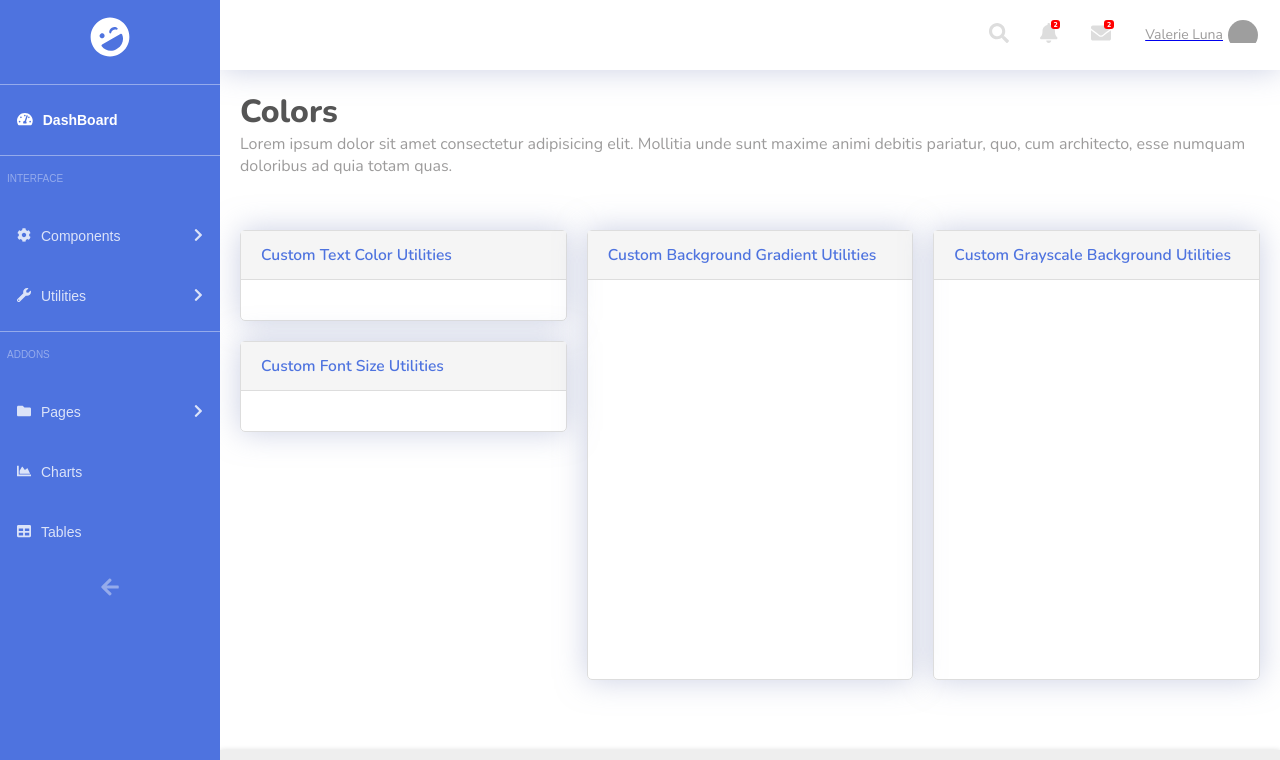
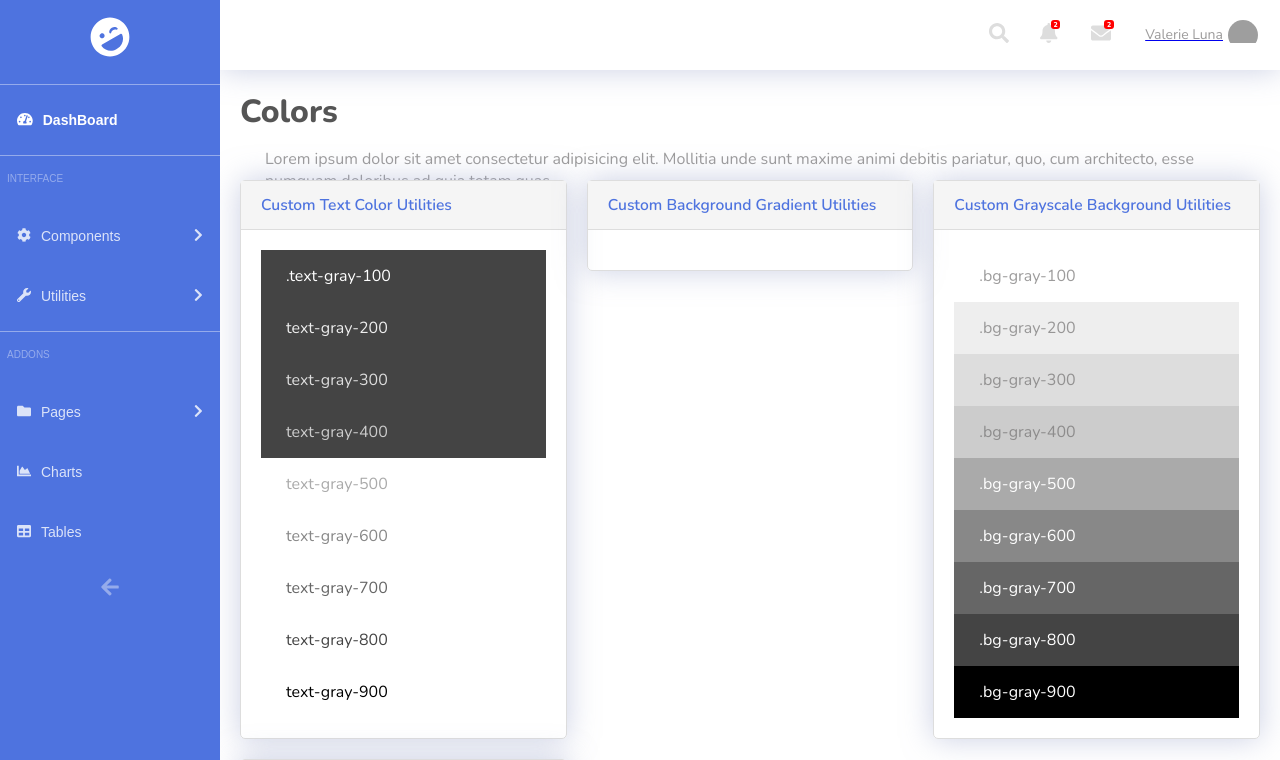
Before and after one commit to RobertLigman/sb-admin-2-clone, a React (Create React App) app: page /Colors in a window 1280 px wide. Shown: the top 760 px of the page. Built offline with nearby package versions, Linux system fonts and the light colour scheme; grey boxes are pictures that could not be loaded.

Commit message:
add styling into colors subpage and fix displaying Card.js

```diff
--- a/src/components/Card.css
+++ b/src/components/Card.css
@@ -2,7 +2,7 @@
     border: 1px solid #ddd;
     border-radius: 5px;
     font-size: 0.65rem;
-    margin: 20px 0;
+    margin: 20px 0 auto 0;
     box-shadow: 0px 0px 30px 0px rgba(151, 161, 201, 0.5);
 }
 
--- a/src/components/Card.js
+++ b/src/components/Card.js
@@ -2,7 +2,7 @@ import React from "react";
 
 import "./Card.css";
 const Card = (props) => (
-  <div className={`Card ${props.classes}`}>
+  <div className={`Card ${props.classes ? props.classes : ""}`}>
     <div className="Card-header">
       <h2
         className={`Card-header__title  ${
--- a/src/components/Colors/Colors.css
+++ b/src/components/Colors/Colors.css
@@ -3,5 +3,94 @@
     gap: 20px;
     grid-template-columns: 1fr 1fr 1fr;
     margin: 20px;
-    grid-template-rows: minmax(80px, 100px) auto;
+    grid-template-rows: 50px auto;
 }
+
+.bg-dark {
+    background-color: #444;
+}
+
+[class*="text"],
+[class*="gray"] {
+    padding: 15px 25px;
+}
+
+.text-gray-100 {
+    color: #fff;
+}
+
+.text-gray-200 {
+    color: #eee;
+}
+
+.text-gray-300 {
+    color: #ddd;
+}
+
+.text-gray-400 {
+    color: #ccc;
+}
+
+.text-gray-500 {
+    color: #aaa;
+}
+
+.text-gray-600 {
+    color: #888;
+}
+
+.text-gray-700 {
+    color: #666;
+}
+
+.text-gray-800 {
+    color: #444;
+}
+
+.text-gray-900 {
+    color: #000;
+}
+
+.text-xs {
+    font-size: 0.7rem;
+}
+
+.text-lg {
+    font-size: 1.4rem;
+}
+
+.bg-gray-100 {
+    background-color: #fff;
+}
+
+.bg-gray-200 {
+    background-color: #eee;
+}
+
+.bg-gray-300 {
+    background-color: #ddd;
+}
+
+.bg-gray-400 {
+    background-color: #ccc;
+}
+
+.bg-gray-500 {
+    background-color: #aaa;
+}
+
+.bg-gray-600 {
+    background-color: #888;
+}
+
+.bg-gray-700 {
+    background-color: #666;
+}
+
+.bg-gray-800 {
+    background-color: #444;
+}
+
+.bg-gray-900 {
+    background-color: #000;
+}
--- a/src/components/Colors/Colors.js
+++ b/src/components/Colors/Colors.js
@@ -15,12 +15,35 @@ const Colors = () => {
         </p>
       </div>
       <div>
-        <Card title="Custom Text Color Utilities"></Card>
-        <Card title="Custom Font Size Utilities"></Card>
+        <Card title="Custom Text Color Utilities">
+          <p className="text-gray-100 bg-dark">.text-gray-100</p>
+          <p className="text-gray-200 bg-dark">text-gray-200</p>
+          <p className="text-gray-300 bg-dark">text-gray-300</p>
+          <p className="text-gray-400 bg-dark">text-gray-400</p>
+          <p className="text-gray-500 ">text-gray-500</p>
+          <p className="text-gray-600">text-gray-600</p>
+          <p className="text-gray-700 ">text-gray-700</p>
+          <p className="text-gray-800 ">text-gray-800</p>
+          <p className="text-gray-900 k">text-gray-900</p>
+        </Card>
+        <Card title="Custom Font Size Utilities">
+          <p className="text-xs">.text-xs</p>
+          <p className="text-lg">.text-lg</p>
+        </Card>
       </div>
 
       <Card title="Custom Background Gradient Utilities"></Card>
-      <Card title="Custom Grayscale Background Utilities"></Card>
+      <Card title="Custom Grayscale Background Utilities">
+        <p className="bg-gray-100">.bg-gray-100</p>
+        <p className="bg-gray-200">.bg-gray-200</p>
+        <p className="bg-gray-300">.bg-gray-300</p>
+        <p className="bg-gray-400">.bg-gray-400</p>
+        <p className="bg-gray-500 text-gray-100">.bg-gray-500</p>
+        <p className="bg-gray-600 text-gray-100">.bg-gray-600</p>
+        <p className="bg-gray-700 text-gray-100">.bg-gray-700</p>
+        <p className="bg-gray-800 text-gray-100">.bg-gray-800</p>
+        <p className="bg-gray-900 text-gray-100">.bg-gray-900</p>
+      </Card>
     </div>
   );
 };
```
